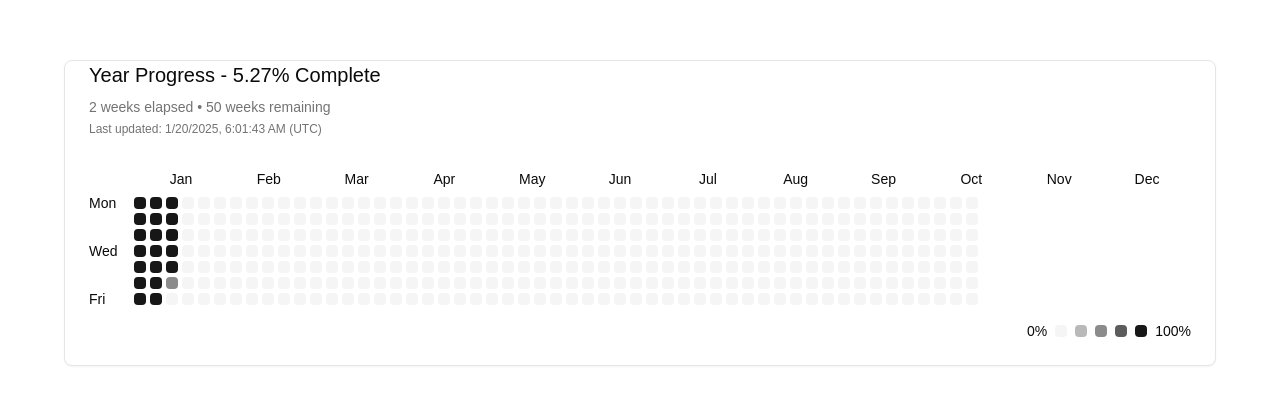
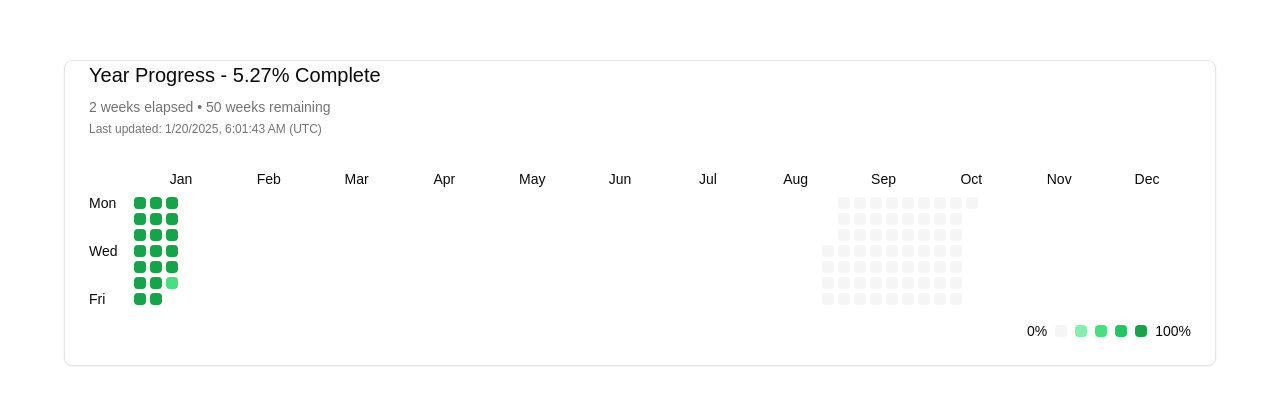
Before and after one commit to sriramkj07/Personalwebsite, a Next.js app: page /yeartracker in a window 1280 px wide. Shown: the part 187-592 px from the top of the page. Built offline with nearby package versions, Linux system fonts and the light colour scheme.

Commit message:
Update YearProgress.tsx

```diff
--- a/app/yeartracker/components/YearProgress.tsx
+++ b/app/yeartracker/components/YearProgress.tsx
@@ -91,18 +91,31 @@ const YearProgress = () => {
   }, []);
 
   const getDayIntensity = (dayNumber: number): string => {
-    if (dayNumber < state.daysElapsed) return 'bg-primary';
+    const date = new Date(new Date().getFullYear(), 0, dayNumber + 1);
+    const month = date.getMonth();
+
+    // For past days, use green color
+    if (dayNumber < state.daysElapsed) return 'bg-green-600';
+
+    // For current day
     if (dayNumber === state.daysElapsed) {
       const intensity = Math.floor(state.currentDayProgress * 4);
       switch (intensity) {
-        case 0: return 'bg-primary/30';
-        case 1: return 'bg-primary/50';
-        case 2: return 'bg-primary/70';
-        case 3: return 'bg-primary';
-        default: return 'bg-primary/30';
+        case 0: return 'bg-green-300';
+        case 1: return 'bg-green-400';
+        case 2: return 'bg-green-500';
+        case 3: return 'bg-green-600';
+        default: return 'bg-green-300';
       }
     }
-    return 'bg-muted';
+
+    // For November and December, show empty squares
+    if (month === 10 || month === 11) { // 10 is November, 11 is December
+      return 'bg-muted';
+    }
+
+    // Hide squares for other future months
+    return 'opacity-0';
   };
 
   const formatDate = (dayNumber: number): string => {
@@ -186,10 +199,10 @@ const YearProgress = () => {
             <div className="flex items-center gap-2 mt-4 text-sm justify-end">
               <span>0%</span>
               <div className="w-3 h-3 rounded-sm bg-muted" />
-              <div className="w-3 h-3 rounded-sm bg-primary/30" />
-              <div className="w-3 h-3 rounded-sm bg-primary/50" />
-              <div className="w-3 h-3 rounded-sm bg-primary/70" />
-              <div className="w-3 h-3 rounded-sm bg-primary" />
+              <div className="w-3 h-3 rounded-sm bg-green-300" />
+              <div className="w-3 h-3 rounded-sm bg-green-400" />
+              <div className="w-3 h-3 rounded-sm bg-green-500" />
+              <div className="w-3 h-3 rounded-sm bg-green-600" />
               <span>100%</span>
             </div>
           </div>
```
